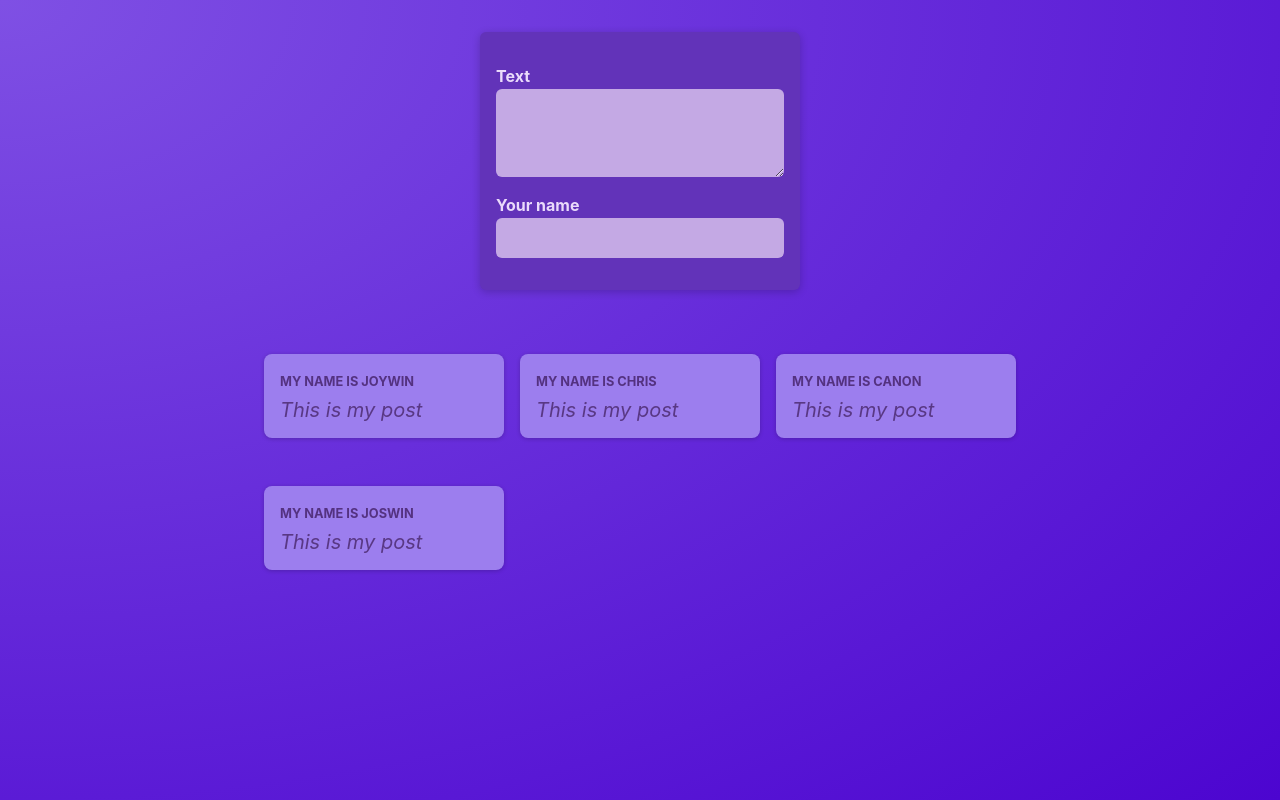
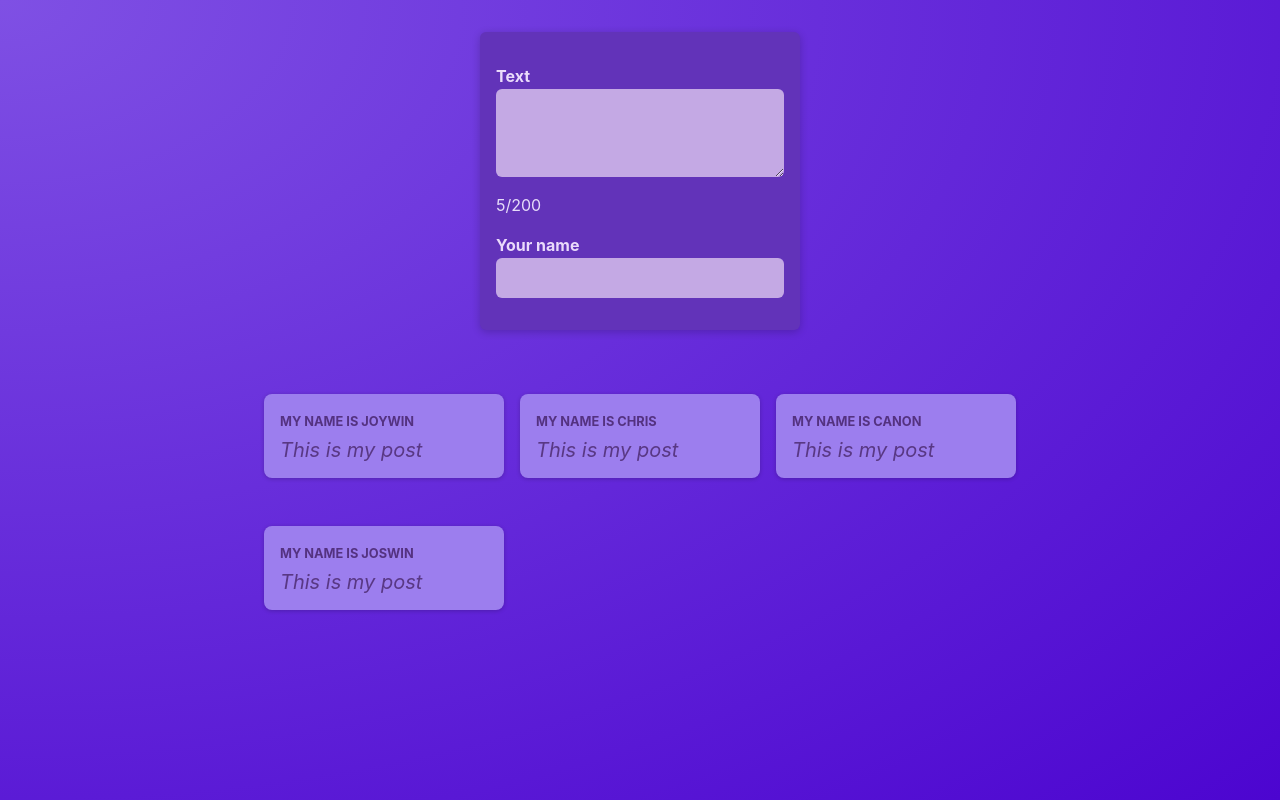
Before and after one commit to joywin2003/React-Jumpstart, a React (Vite) app: page / in a window 1280 px wide. Built offline with nearby package versions, Linux system fonts and the light colour scheme.

Commit message:
added states

```diff
--- a/src/Components/NewPost.jsx
+++ b/src/Components/NewPost.jsx
@@ -1,16 +1,17 @@
 import classes from './NewPost.module.css';
-
+import { useState } from 'react';
 function NewPost() {
+    const [body, setBody] = useState('0/200');
     function changeBodyHandler(event) {
-    console.log(event.target.value);
+        setBody(event.target.value);
     }
-
     return (
         <form className={classes.form}>
             <p>
                 <label htmlFor="body">Text</label>
-        <textarea id="body" required rows={3} onChange={changeBodyHandler}/>
+                <textarea id="body" required rows={3} onChange={changeBodyHandler} />
             </p>
+            <p>{body.length}/200</p>
             <p>
                 <label htmlFor="name">Your name</label>
                 <input type="text" id="name" required />
```
Lines whose indentation alone changed are shown as unchanged.
